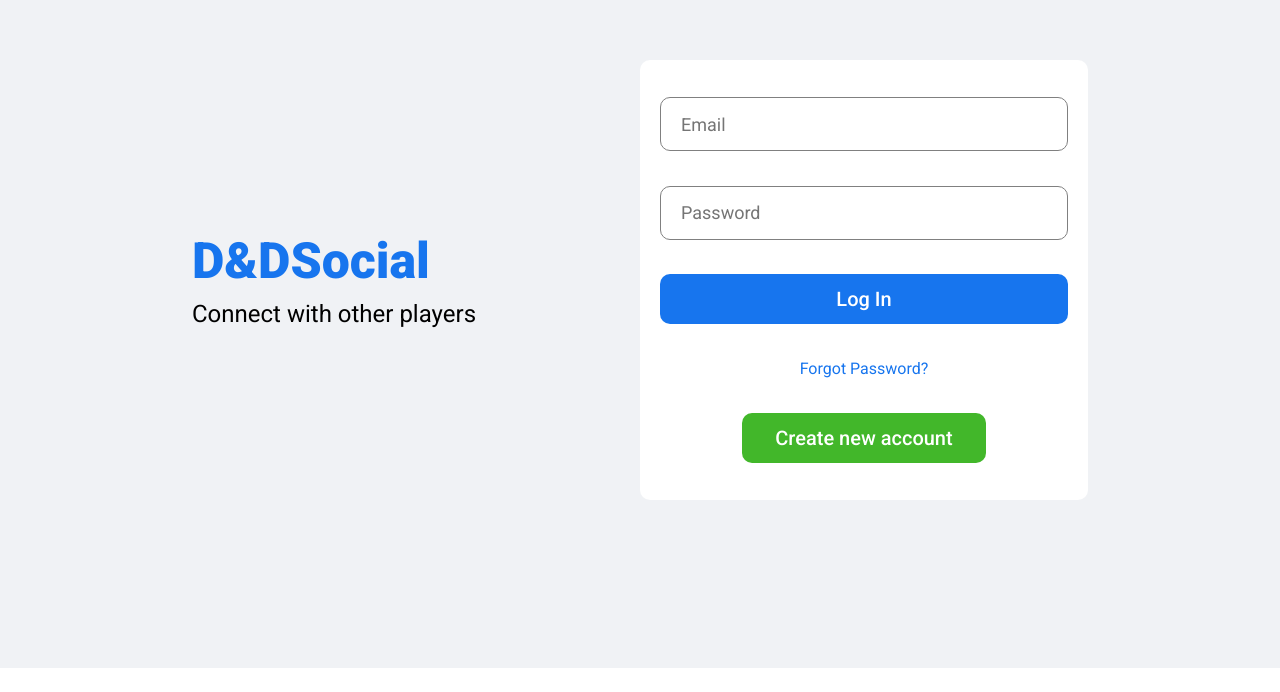
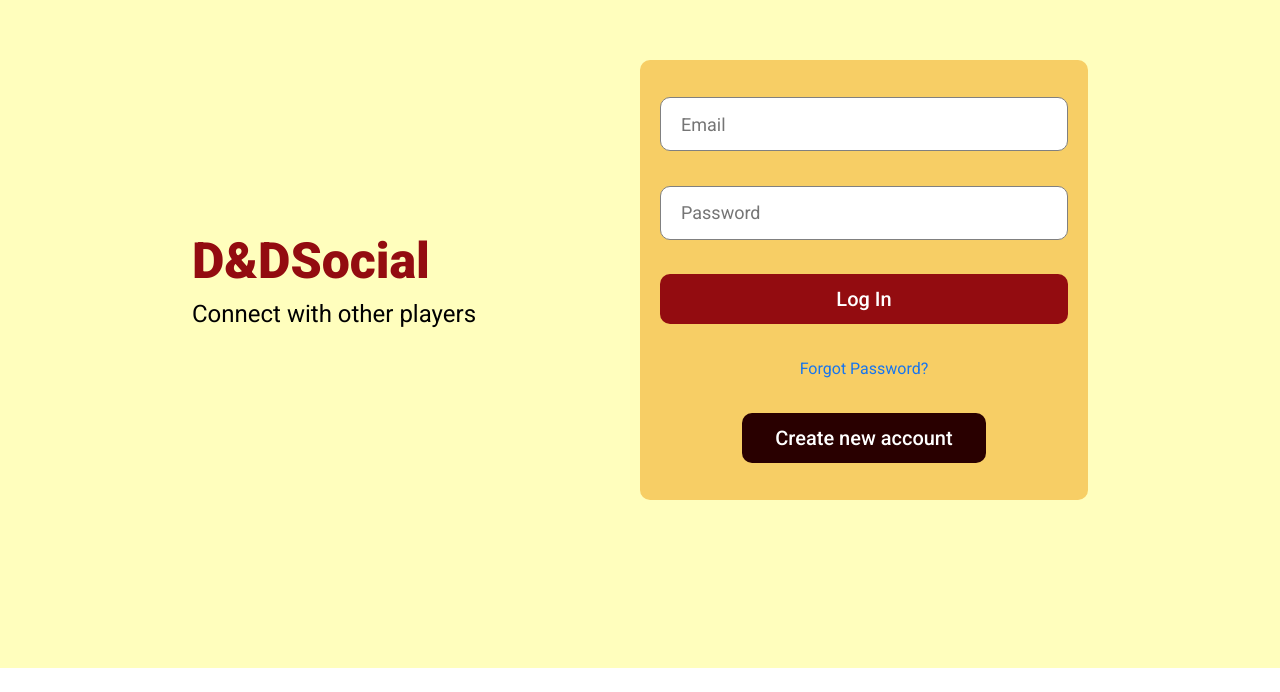
Before and after one commit to Josu-Rubio/dnd-social, a React (Create React App) app in the folder client/: page /login in a window 1280 px wide. Shown: the part 108-800 px from the top of the page. Built offline with nearby package versions, Linux system fonts and the light colour scheme.

Commit message:
starting facewash

```diff
--- a/client/src/components/rightbar/Rightbar.jsx
+++ b/client/src/components/rightbar/Rightbar.jsx
@@ -42,7 +42,9 @@
         dispatch({ type: 'FOLLOW', payload: user._id });
       }
       setFollowed(!followed);
-    } catch (err) {}
+    } catch (err) {
+      console.log(err);
+    }
   };
 
   const HomeRightBar = () => {
--- a/client/src/pages/Register/Register.jsx
+++ b/client/src/pages/Register/Register.jsx
@@ -2,6 +2,7 @@
 import './register.css';
 import { useNavigate, Link } from 'react-router-dom';
 import axios from 'axios';
+import { useState } from 'react';
 
 export default function Register() {
   const username = useRef();
@@ -9,6 +10,20 @@
   const password = useRef();
   const passwordAgain = useRef();
   const navigate = useNavigate();
+  const [open, setOpen] = useState(false);
+
+  const AlertBox = () => {
+    return (
+      <>
+        <div className='alert'>
+          <span className='closebtn' onClick={navigate('/login')}>
+            &times;
+          </span>
+          This is an alert box.
+        </div>
+      </>
+    );
+  };
 
   const handleClick = async (e) => {
     e.preventDefault();
@@ -22,6 +37,7 @@
       };
       try {
         await axios.post('/auth/register', user);
+        alert('Wellcome to the Dungeon, player!');
         navigate('/login');
       } catch (err) {
         console.log(err);
--- a/client/src/pages/Register/register.css
+++ b/client/src/pages/Register/register.css
@@ -1,7 +1,5 @@
 .login {
-  width: 100vw - 7px;
-  height: 97vh;
-  background-color: #f0f2f5;
+  background-color: #fffebd;
   display: flex;
   align-items: center;
   justify-content: center;
@@ -24,7 +22,7 @@
 .loginLogo {
   font-size: 50px;
   font-weight: 800;
-  color: #1775ee;
+  color: #930c10;
   margin-bottom: 10px;
 }
 
@@ -35,7 +33,7 @@
 .loginBox {
   height: 400px;
   padding: 20px;
-  background-color: #fff;
+  background-color: #f7ce65;
   border-radius: 10px;
   display: flex;
   flex-direction: column;
@@ -58,10 +56,11 @@
   height: 50px;
   border-radius: 10px;
   border: none;
-  background-color: #1775ee;
+  background-color: #930c10;
   color: #fff;
   font-size: 20px;
   font-weight: 500;
+  cursor: pointer;
 }
 
 .loginForgot {
@@ -75,7 +74,7 @@
   align-self: center;
   border-radius: 10px;
   border: none;
-  background-color: #42b72a;
+  background-color: #290000;
   color: #fff;
   font-size: 20px;
   font-weight: 500;
--- a/client/src/pages/login/login.css
+++ b/client/src/pages/login/login.css
@@ -62,6 +62,7 @@
   color: #fff;
   font-size: 20px;
   font-weight: 500;
+  cursor: pointer;
 }
 
 .loginForgot {
```
